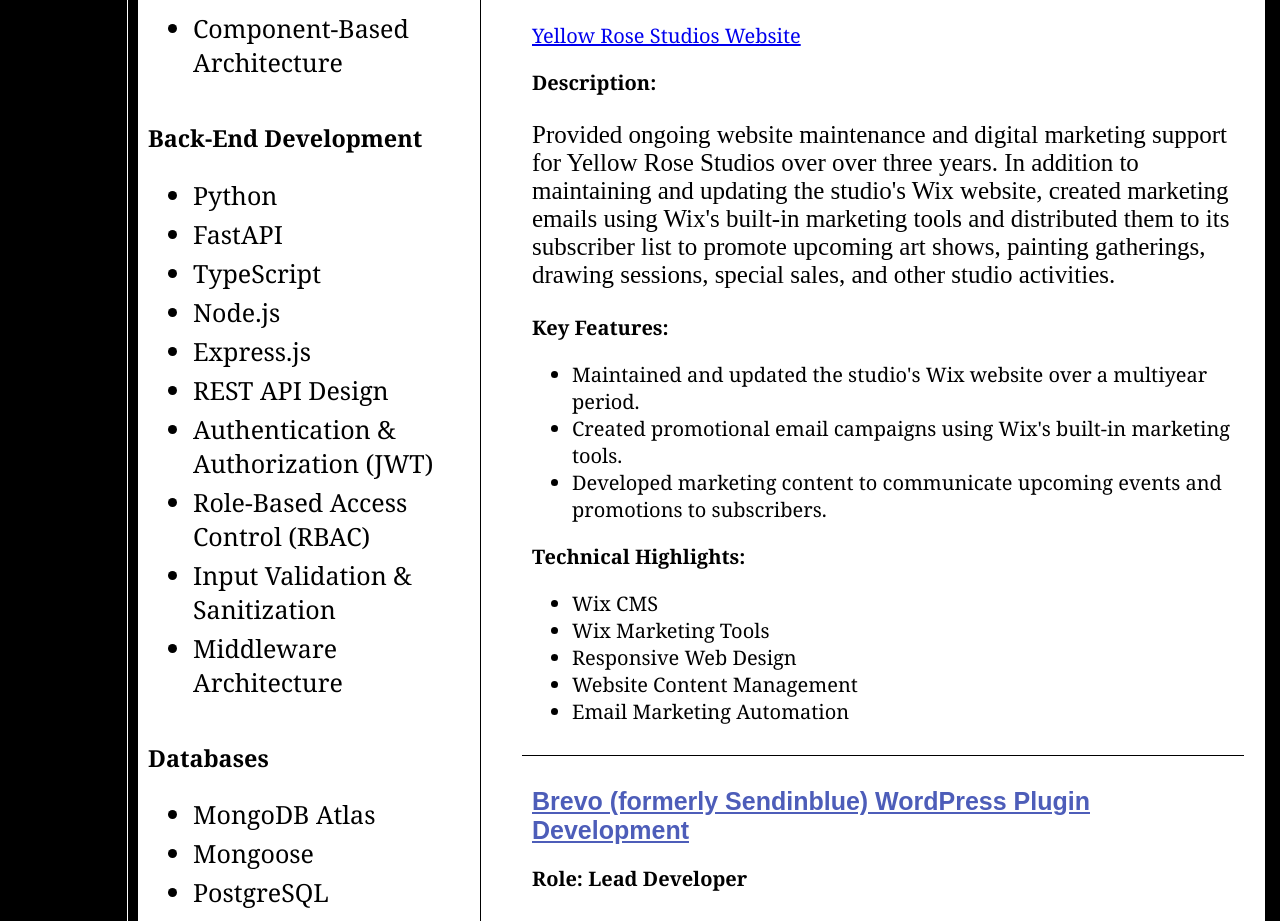
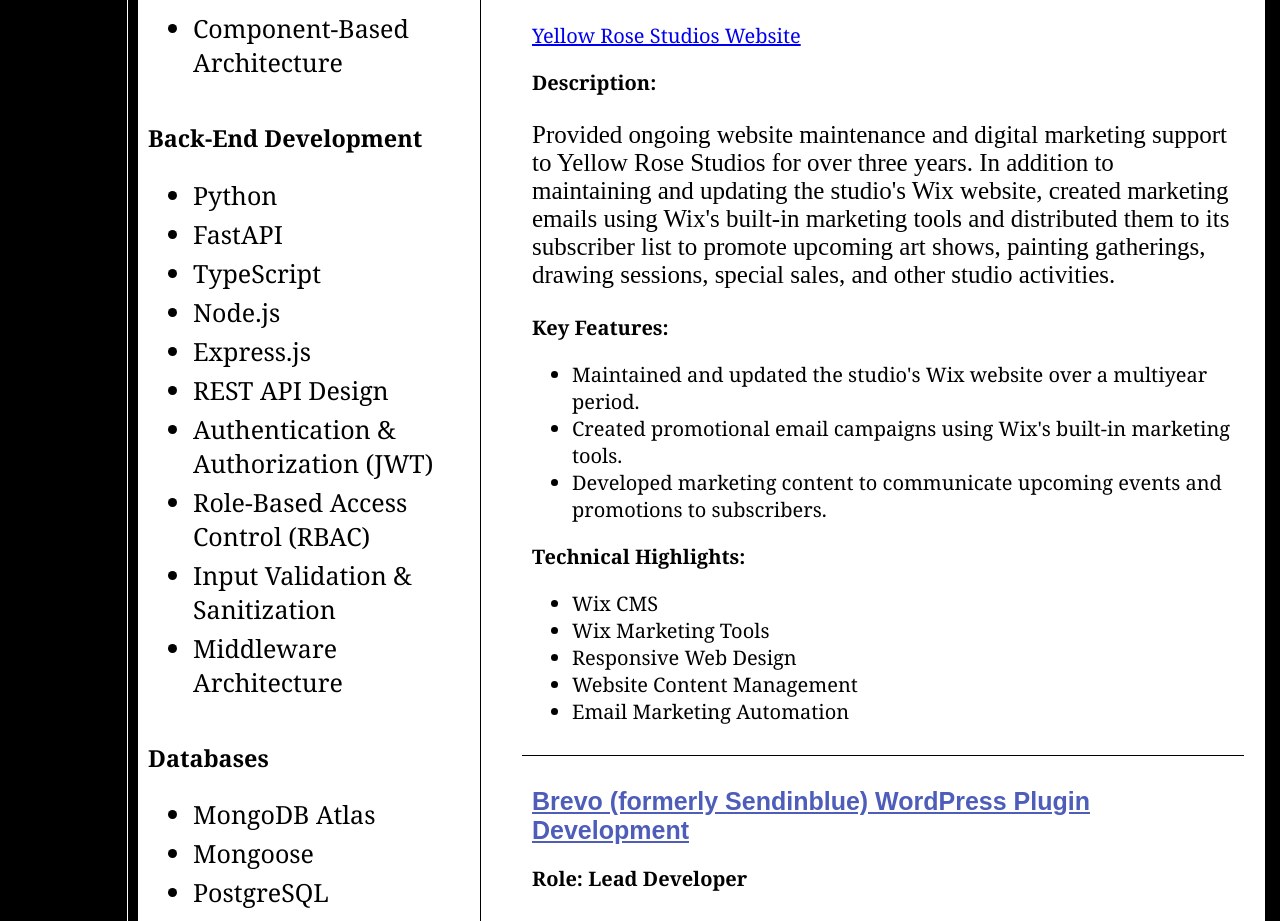
Before and after one commit to agbwebdesigns/agbwebdesigns.github.io, a plain HTML site: page index.html in a window 1280 px wide. Shown: the part 2140-3061 px from the top of the page. Drawn offline with Linux system fonts and the light colour scheme; a script that the page names is missing.

Commit message:
one last syntax change

```diff
--- a/index.html
+++ b/index.html
@@ -261,7 +261,7 @@
             <a href="https://www.yellowrosestudios.com/" target="_blank">Yellow Rose Studios Website</a>
             <h3>Description:</h3>
             <p id="yrdesc">
-              Provided ongoing website maintenance and digital marketing support for Yellow Rose Studios over over three years.
+              Provided ongoing website maintenance and digital marketing support to Yellow Rose Studios for over three years.
               In addition to maintaining and updating the studio's Wix website, created marketing emails using Wix's built-in marketing tools and distributed them to its subscriber list to promote upcoming art shows, painting gatherings, drawing sessions, special sales, and other studio activities.
             </p>
             <div>
```
